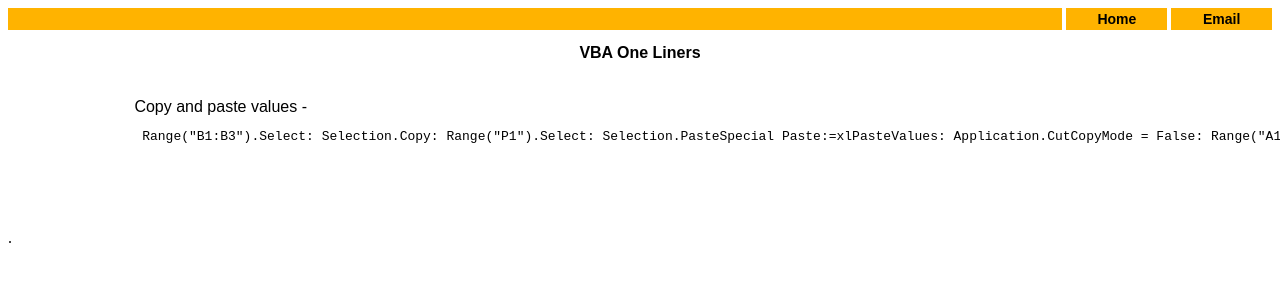
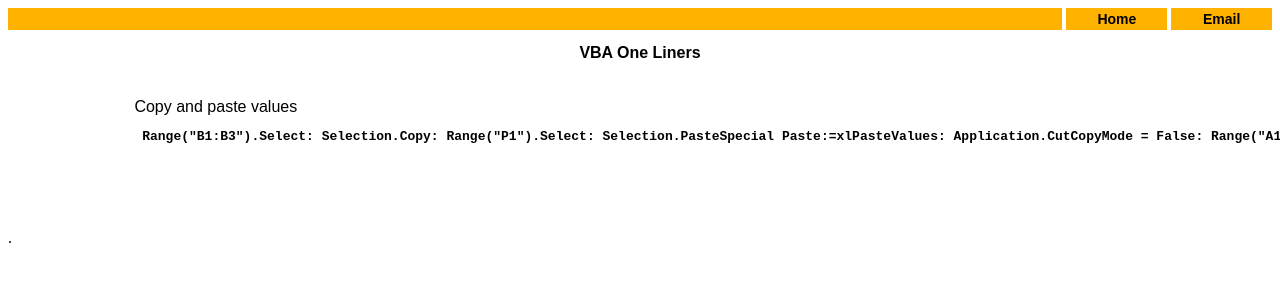
Before and after one commit to DaveTallett26/davetallett26.github.io, a Jekyll site: the page SOOneLiners.html, which Jekyll copies as it is, in a window 1280 px wide. Shown: the top 300 px of the page. Built offline with Jekyll 4.4.1, drawn with Linux system fonts in a browser that asks for light colours.

Commit message:
formating

```diff
--- a/SOOneLiners.html
+++ b/SOOneLiners.html
@@ -18,9 +18,10 @@
 <div class="style62"><br/><br/>VBA One Liners</div>
 <br/><br/>
 <div class="style84">
-  Copy and paste values - <pre> Range("B1:B3").Select: Selection.Copy: Range("P1").Select: Selection.PasteSpecial Paste:=xlPasteValues: Application.CutCopyMode = False: Range("A1").Select</pre>
-  <br/><br/>
-  </div>
-  <br/>
-  <br/>
-  .
+Copy and paste values
+<b><pre> Range("B1:B3").Select: Selection.Copy: Range("P1").Select: Selection.PasteSpecial Paste:=xlPasteValues: Application.CutCopyMode = False: Range("A1").Select</pre></b>
+<br/><br/>
+</div>
+<br/>
+<br/>
+.
```
